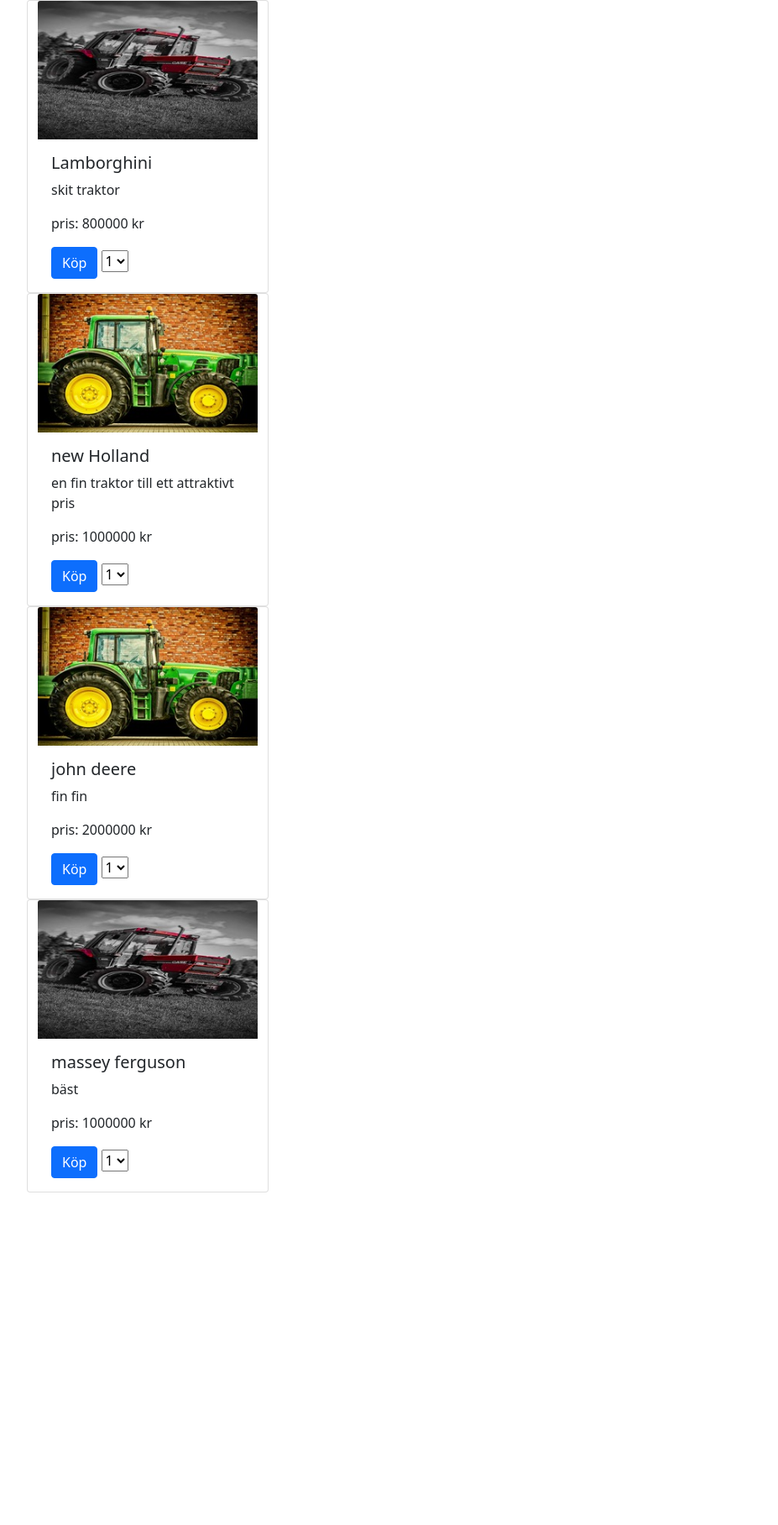
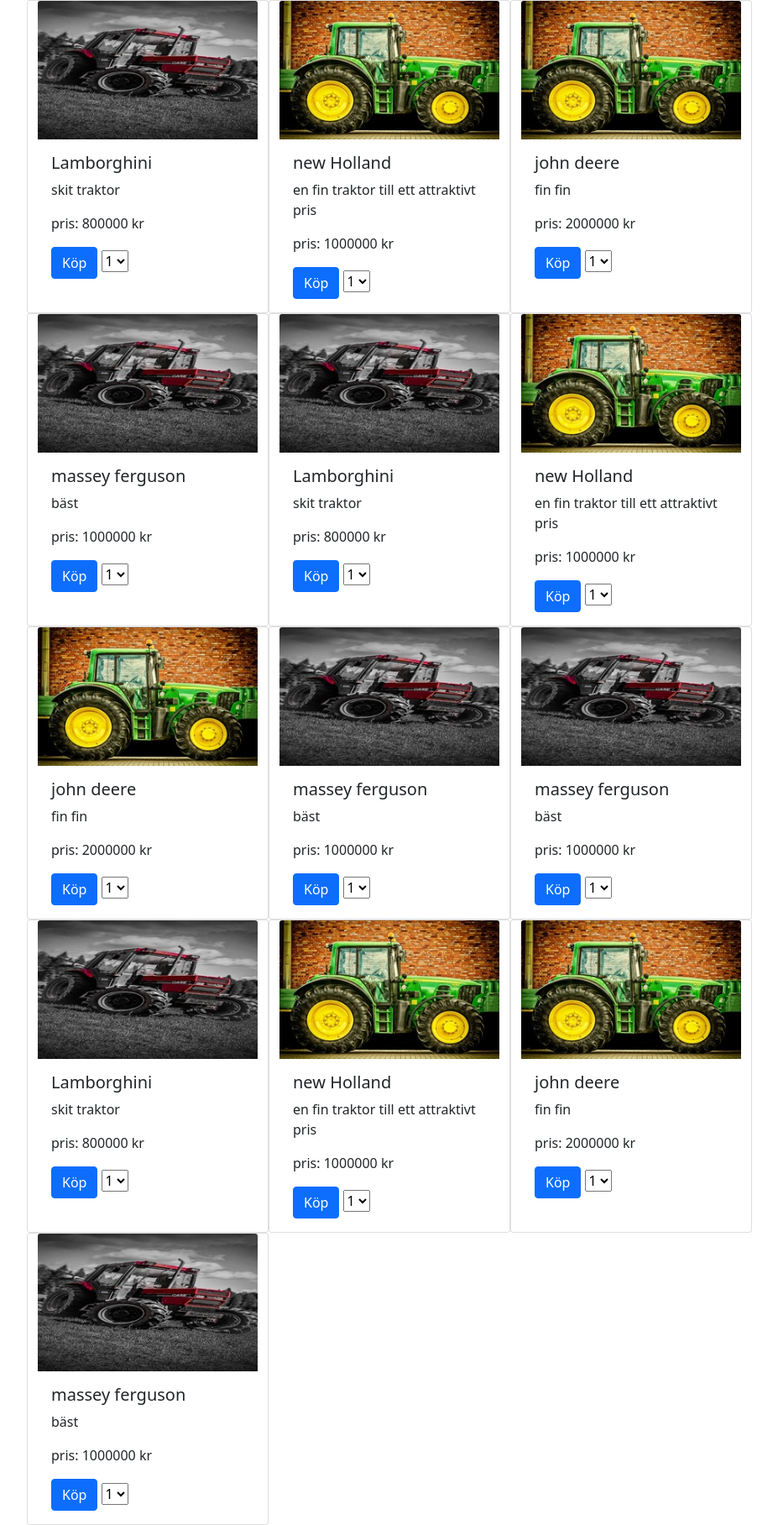
Before and after one commit to daande01/webbserver2122, a PHP site: page /artiklar.php in a window 1280 px wide. Shown: the whole page at 84% size, without its empty margins (38-965 px from the left). Before the commit the page ends 1420 px from the top, so only its background shows below. Run offline with PHP 8.4, Linux system fonts and the light colour scheme.

Commit message:
uppdaterat artiklar

```diff
--- a/artiklar_utan_db/artiklar.php
+++ b/artiklar_utan_db/artiklar.php
@@ -21,19 +21,36 @@
           ["rubrik"=>"new Holland", "pris"=>1000000,"bild"=>"bild2.jpg","beskrivning" => "en fin traktor till ett attraktivt pris" ],
           ["rubrik"=>"john deere", "pris"=>2000000,"bild"=>"bild3.jpg","beskrivning" => "fin fin" ],
           ["rubrik"=>"massey ferguson", "pris"=>1000000,"bild"=>"bild4.jpg","beskrivning" => "bäst" ],
+          ["rubrik"=>"Lamborghini", "pris"=>800000,"bild"=>"bild1.jpg","beskrivning" => "skit traktor" ],
+          ["rubrik"=>"new Holland", "pris"=>1000000,"bild"=>"bild2.jpg","beskrivning" => "en fin traktor till ett attraktivt pris" ],
+          ["rubrik"=>"john deere", "pris"=>2000000,"bild"=>"bild3.jpg","beskrivning" => "fin fin" ],
+          ["rubrik"=>"massey ferguson", "pris"=>1000000,"bild"=>"bild4.jpg","beskrivning" => "bäst" ],
+          ["rubrik"=>"massey ferguson", "pris"=>1000000,"bild"=>"bild4.jpg","beskrivning" => "bäst" ],
+          ["rubrik"=>"Lamborghini", "pris"=>800000,"bild"=>"bild1.jpg","beskrivning" => "skit traktor" ],
+          ["rubrik"=>"new Holland", "pris"=>1000000,"bild"=>"bild2.jpg","beskrivning" => "en fin traktor till ett attraktivt pris" ],
+          ["rubrik"=>"john deere", "pris"=>2000000,"bild"=>"bild3.jpg","beskrivning" => "fin fin" ],
+          ["rubrik"=>"massey ferguson", "pris"=>1000000,"bild"=>"bild4.jpg","beskrivning" => "bäst" ],
+
           ];
 
 //var_dump($artiklar);
 
 //for ($i=0; $i < sizeof( $artiklar ); $i++) {
 
-echo"<div class=\"container\">";
+echo"<div class=\"container \">\n";
+
+
 $counter =0;
 foreach ($artiklar as $artikel) {
 
+  if ($counter%3==0){
+    echo "<div class=\"row\">";
+
+  }
+
 
 echo <<<ARTIKEL
-<div class="row">
+
 <div class="card" style="width: 18rem;">
   <img class="card-img-top" src="bilder/{$artikel['bild']}" alt="Card image cap">
   <div class="card-body">
@@ -46,21 +63,27 @@
         <input class="btn btn-primary" type="submit" value="Köp">
         <select name="antal" id="select"  >
             <option value="1">1</option>
-            <option value="2">1</option>
-            <option value="3">1</option>
+            <option value="2">2</option>
+            <option value="3">3</option>
         </select>
     </form>
   </div>
 </div>
-  </div>
+
 
 ARTIKEL;
 
 $counter++;
+
+if ($counter%3==0){
+  echo "</div>";
+
+}
 }
 
 
 echo"</div>";
+
 ?>
 
 
```
